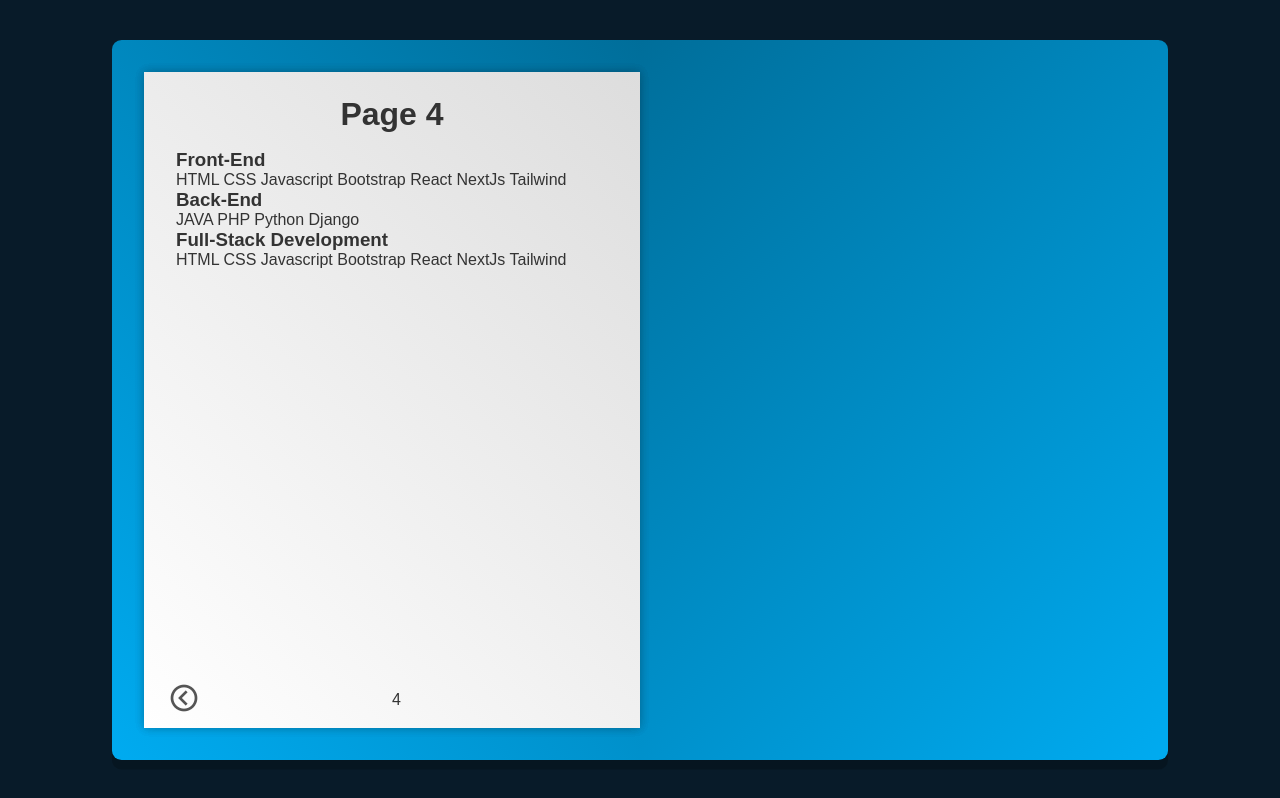
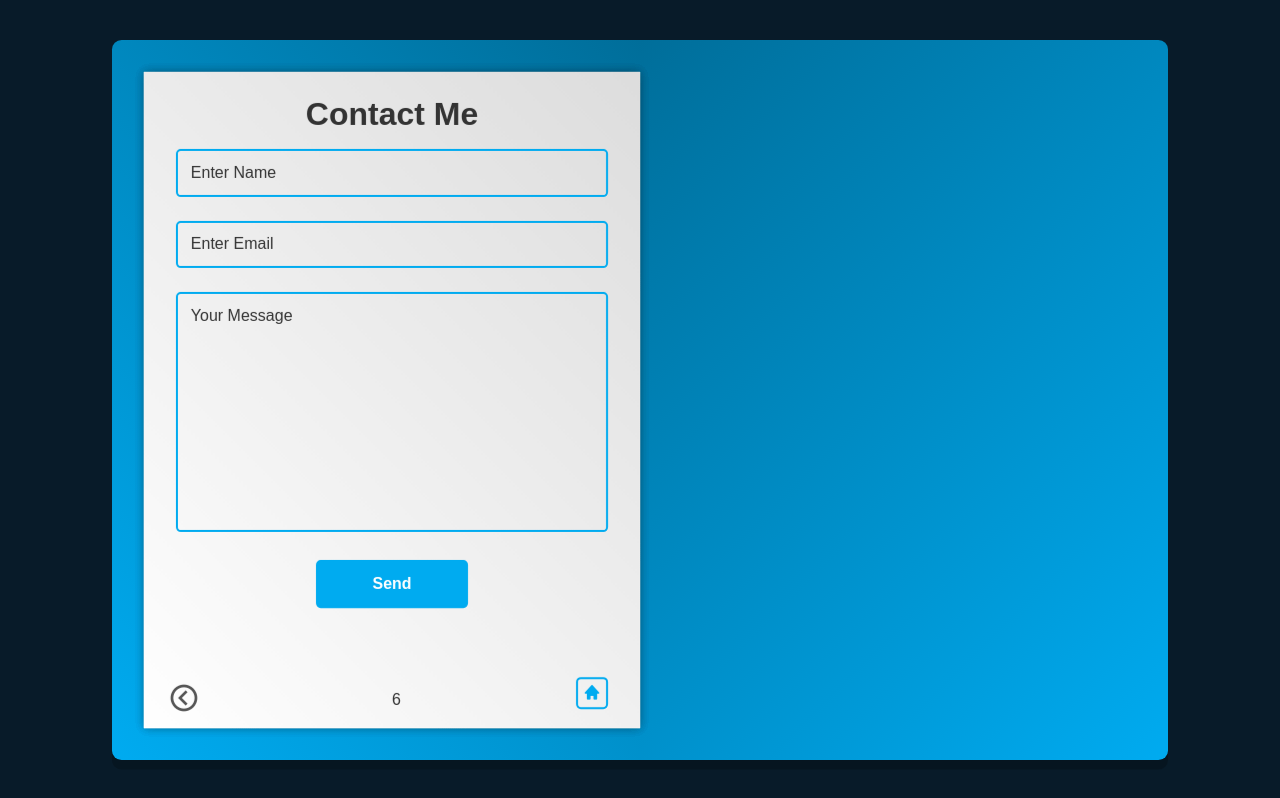
Before and after one commit to ThetNaingTunVenus/3dportfolio, a plain HTML site: page index.html in a window 1280 px wide. Drawn offline with nearby package versions, Linux system fonts and the light colour scheme.

Commit message:
1_22_00 time

```diff
--- a/index.html
+++ b/index.html
@@ -28,8 +28,8 @@
                     ndustry. Lorem Ipsum has been the industry's standard dummy text ever since the 1500s, when an unknown printer took a galley of type and scrambled it to make a type specimen book. It has survived not only five centuries,
                 </p>
                 <div class="btn-box">
-                    <a href="#" class="btn">View More</a>
-                    <a href="#" class="btn contact-me">Contact More</a>
+                    <a href="" class="btn">View More</a>
+                    <a href="" class="btn contact-me">Contact More</a>
                 </div>
             </div>
         </div>
@@ -166,49 +166,106 @@
                     <div class="page4-content">
                         <h3>Front-End</h3>
                         <div class="content">
-                            <span>HTML</span>
-                            <span>CSS</span>
-                            <span>Javascript</span>
-                            <span>Bootstrap</span>
-                            <span>React</span>
-                            <span>NextJs</span>
-                            <span>Tailwind</span>
+                            <span><i class='bx bxl-html5'></i>HTML</span>
+                            <span><i class='bx bxl-css3' ></i>CSS</span>
+                            <span><i class='bx bxl-javascript' ></i>Javascript</span>
+                            <span><i class='bx bxl-bootstrap' ></i>Bootstrap</span>
+                            <span><i class='bx bxl-react' ></i>React</span>
+                            <span><i class='bx bxl-nodejs' ></i>NodeJs</span>
+                            <span><i class='bx bxl-vuejs' ></i>VueJs</span>
                         </div>
                     </div>
                     <div class="page4-content">
                         <h3>Back-End</h3>
                         <div class="content">
-                            <span>JAVA</span>
-                            <span>PHP</span>
-                            <span>Python</span>
-                            <span>Django</span>
+                            <span><i class='bx bxl-java'></i>JAVA</span>
+                            <span><i class='bx bxl-php' ></i>PHP</span>
+                            <span><i class='bx bxl-python' ></i>Python</span>
+                            <span><i class='bx bxl-django' ></i>Django</span>
 
                         </div>
                     </div>
                     <div class="page4-content">
-                        <h3>Full-Stack Development</h3>
+                        <h3>UI/UX Design</h3>
                         <div class="content">
-                            <span>HTML</span>
-                            <span>CSS</span>
-                            <span>Javascript</span>
-                            <span>Bootstrap</span>
-                            <span>React</span>
-                            <span>NextJs</span>
-                            <span>Tailwind</span>
+
+                            <span><i class='bx bxl-figma' ></i>Figma</span>
+                            <span><i class='bx bxl-netlify' ></i>Netlify</span>
+
                         </div>
                     </div>
                 </div>
 
 
                 <span class="number-page">4</span>
-                <!-- next button -->
-                <span class="nextprev-btn back" data-page="turn-3">
+                <!-- prev button -->
+                <span class="nextprev-btn back" data-page="turn-2">
                     <i class='bx bx-chevron-left-circle'></i>
                 </span>
             </div>
 
         </div>
         <!-- page 3 & 4 end -->
+        <!-- page 5 & 6 start -->
+        <div class="book-page page-right turn" id="turn-3">
+            <!-- page5 -->
+            <div class="page-front">
+                <h1 class="title">Favrate Place</h1>
+                <div class="page5-box">
+
+                    <div class="img-box">
+                        <img src="img/550x300.jpg" alt="">
+                    </div>
+                    <div class="info-box">
+                        <div class="info-title">
+                            <h3>Place Name</h3>
+                            <a href="#">view more<i class='bx bx-link-external'></i></a>
+                        </div>
+                        <p>Note: 945239</p>
+                        <p>Lorem ipsum dolor, sit amet consectetur adipisicing elit. Temporibus omnis dicta incidunt culpa! Sequi iste aspernatur velit corporis, tenetur ex sit a? Ut quia iusto aut officiis cum, aliquam sed!</p>
+                    </div>
+
+                    <div class="btn-box">
+                        <a href="#" class="btn">View More</a>
+                        <a href="#" class="btn">View More</a>
+                    </div>
+                </div>
+                <span class="number-page">5</span>
+                <!-- next button -->
+                <span class="nextprev-btn" data-page="turn-3">
+                    <i class='bx bx-chevron-right-circle' ></i>
+                </span>
+
+
+            </div>
+            <!-- page6 -->
+
+            <div class="page-back">
+                <h1 class="title">Contact Me</h1>
+
+                <div class="contact-box">
+                    <form action="">
+                        <input type="text" name="" id="" class="field" placeholder="Enter Name" required>
+                        <input type="email" name="" id="" class="field" placeholder="Enter Email" required>
+                        <textarea name="" id="" cols="30" rows="10" class="field" placeholder="Your Message"></textarea>
+                        <input type="submit" value="Send" class="btn">
+                    </form>
+                </div>
+
+                <span class="number-page">6</span>
+                <!-- prev button -->
+                <span class="nextprev-btn back" data-page="turn-3">
+                    <i class='bx bx-chevron-left-circle'></i>
+                </span>
+
+                <a href="#" class="back-home">
+                    <p>Home</p><i class='bx bxs-home'></i>
+                </a>
+
+            </div>
+        </div>
+
+        <!-- page 5 & 6 end -->
     </div>
 </div>
 
--- a/script.js
+++ b/script.js
@@ -0,0 +1,51 @@
+//turn page click btn
+const pageTurnBtn = document.querySelectorAll('.nextprev-btn');
+
+pageTurnBtn.forEach((el, index) => {
+    el.onclick = () => {
+        const pageTurnId = el.getAttribute('data-page');
+        const pageTurn = document.getElementById(pageTurnId);
+
+        if(pageTurn.classList.contains('turn')){
+            pageTurn.classList.remove('turn');
+            setTimeout(() => {
+                pageTurn.style.zIndex = 20 - index;
+            }, 500);
+        }else{
+            pageTurn.classList.add('turn');
+            setTimeout(() => {
+                pageTurn.style.zIndex = 20 + index;
+            }, 500);
+        }
+    }
+})
+
+//contact me button
+const pages = document.querySelectorAll('.book-page.page-right');
+const contactMeBtn = document.querySelectorAll('.btn.contact-me');
+
+contactMeBtn.onclick = () => {
+    pages.forEach((page, index) => {
+        setTimeout(() => {
+            page.classList.add('turn');
+
+            setTimeout(() => {
+                page.style.zIndex = 20 + index;
+            }, 500)
+        }, (index + 1) * 200 + 100)
+    })
+}
+
+// create reverse home page function
+let totalPages = pages.length;
+let pageNumber = 0;
+
+function reverseIndex(){
+    pageNumber--;
+    if (pageNumber < 0) {
+        pageNumber = totalPages - 1;
+    }
+}
+
+//back home page button click function
+// 1:22:00
--- a/style.css
+++ b/style.css
@@ -76,6 +76,7 @@
     width: 100%;
     height: 100%;
     display: flex;
+    perspective: 250rem;
 }
 
 .book .book-page
@@ -198,12 +199,15 @@
     color: var(--white-color);
 }
 
+
+
 .book-page.page-right
 {
     position: absolute;
     right: 0;
     transform-style: preserve-3d;
     transform-origin: left;
+    transition: transform 1s cubic-bezier(.645, .045, .355, 1);
 }
 
 .book-page.page-right.turn
@@ -356,3 +360,220 @@
     width: 8rem;
     height: 2.5rem;
 }
+
+
+/* page4 */
+
+.page4-box
+{
+    display: flex;
+    flex-wrap: wrap;
+    gap: 1.5rem;
+}
+
+.page4-box .page4-content
+{
+    /* background: red; */
+    flex: 1 1 20rem;
+}
+
+.page4-content h3
+{
+    font-size: 1.3rem;
+    line-height: 1;
+    margin-bottom: .6rem;
+}
+
+.page4-content .content
+{
+    display: flex;
+    flex-wrap: wrap;
+    gap: .8rem;
+}
+
+.page4-content .content span
+{
+    display: inline-flex;
+    flex-direction: column;
+    justify-content: center;
+    align-items: center;
+    width: 6rem;
+    height: 5rem;
+    border: var(--border);
+    border-radius: .3rem;
+    font-weight: 600;
+    transition: .3s ease;
+}
+
+
+.page4-content .content span:hover
+{
+    box-shadow: var(--box-shadow);
+}
+
+.page4-content .content span i
+{
+    font-size: 3rem;
+    color: var(--main-color);
+}
+
+/* page5 */
+
+.page5-box .img-box
+{
+    display: flex;
+    width: 100%;
+    height: 15rem;
+    /* background: red; */
+    border: var(--border);
+    border-radius: .5rem;
+    overflow: hidden;
+}
+
+
+.page5-box .img-box img
+{
+    width: 100%;
+    object-fit: cover;
+    transition: .5s ease;
+}
+
+
+.page5-box .img-box:hover img
+{
+    transform: scale(1.1);
+}
+
+.page5-box .info-box
+{
+    /* background: red; */
+    margin: 1rem 0 1.5rem;
+}
+
+
+.page5-box .info-box .info-title
+{
+    /* background: seagreen; */
+    margin-bottom: 1rem;
+    display: flex;
+    justify-content: space-between;
+    align-items: center;
+}
+
+
+.page5-box .info-box .info-title h3
+{
+    font-size: 1.3rem;
+}
+
+
+.page5-box .info-box .info-title a
+{
+    /* background: red; */
+    display: flex;
+    align-items: center;
+    color: var(--main-color);
+}
+
+
+.page5-box .info-box .info-title a i
+{
+    margin-left: .3rem;
+}
+
+
+.page5-box .info-box p:nth-of-type(1)
+{
+    font-weight: 600;
+}
+
+.page5-box .btn-box
+{
+    /* background: red; */
+    display: flex;
+    justify-content: center;
+}
+
+
+.page5-box .btn-box .btn
+{
+    margin: 0 1.15rem;
+}
+
+/* page 6 */
+
+.contact-box
+{
+    text-align: center;
+}
+
+.contact-box .field
+{
+    background: transparent;
+    width: 100%;
+    border: var(--border);
+    border-radius: .3rem;
+    padding: .8rem;
+    font-size: 1rem;
+    color: var(--text-color);
+    margin-bottom: 1.5rem;
+}
+
+
+.contact-box .field::placeholder
+{
+    color: var(--text-color);
+}
+
+.contact-box textarea
+{
+    resize: none;
+    height: 15rem;
+}
+
+.contact-box .btn
+{
+    cursor: pointer;
+}
+
+.back-home
+{
+    position: absolute;
+    width: 2rem;
+    height: 2rem;
+    bottom: 1.2rem;
+    right: 2rem;
+    background: transparent;
+    border: var(--border);
+    border-radius: .3rem;
+    font-size: 1.1rem;
+    color: var(--main-color);
+    display: inline-flex;
+    transition: .5s;
+    justify-content: center;
+    align-items: center;
+}
+
+.back-home:hover{
+    background: var(--main-color);
+    color: var(--white-color);
+}
+
+.back-home p
+{
+    position: absolute;
+    color: var(--main-color);
+    top: 0;
+    left: 50%;
+    transform: translateX(-50%) scale(.5);
+    font-size: 1.5rem;
+    opacity: 0;
+    transition: .5s;
+}
+
+.back-home:hover p
+{
+    opacity: 1;
+    transform: translateX(-50%) scale(.5);
+    top: -1.8rem;
+}
```
Also changed, not shown: img/550x300.jpg (added).
